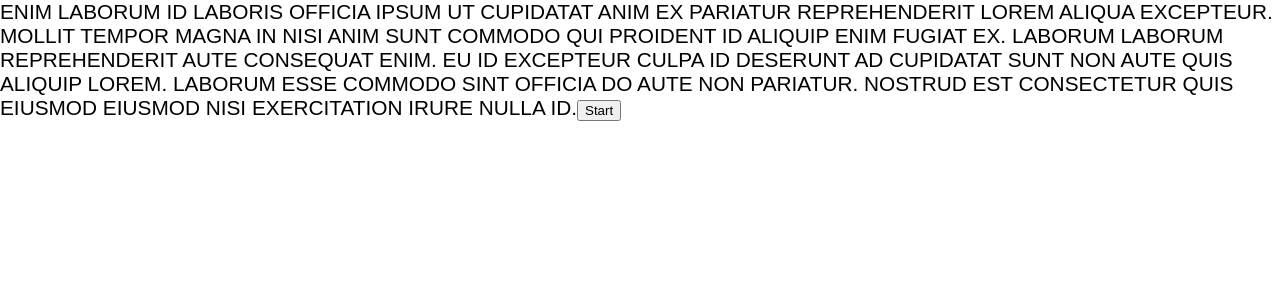
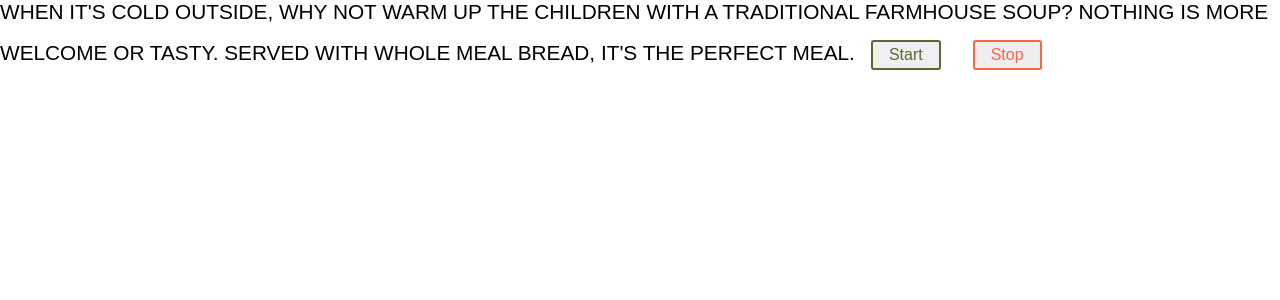
Before and after one commit to lastminute84/fsta, a React (Create React App) app: page / in a window 1280 px wide. Shown: the top 300 px of the page. Built offline with nearby package versions, Linux system fonts and the light colour scheme.

Commit message:
Added some data and UI elements

```diff
--- a/src/App.js
+++ b/src/App.js
@@ -1,11 +1,13 @@
 import React, { Component } from 'react'
-import HighlightedText from './components/HighlightedText'
+import Layout from './components/Layout'
 import './App.css'
 
 export default class App extends Component {
   state = {
     animationStarted: false
   }
+
+  componentDidMount() {}
 
   startButtonClickHandler = () => {
     console.log('start button was clicked')
@@ -14,18 +16,10 @@ export default class App extends Component {
 
   render() {
     return (
-      <>
-        <HighlightedText started={this.state.animationStarted}>
-          Enim laborum id laboris officia ipsum ut cupidatat anim ex pariatur
-          reprehenderit Lorem aliqua excepteur. Mollit tempor magna in nisi anim
-          sunt commodo qui proident id aliquip enim fugiat ex. Laborum laborum
-          reprehenderit aute consequat enim. Eu id excepteur culpa id deserunt
-          ad cupidatat sunt non aute quis aliquip Lorem. Laborum esse commodo
-          sint officia do aute non pariatur. Nostrud est consectetur quis
-          eiusmod eiusmod nisi exercitation irure nulla id.
-        </HighlightedText>
-        <button onClick={this.startButtonClickHandler}>Start</button>
-      </>
+      <Layout
+        started={this.state.animationStarted}
+        startButtonClickHandler={this.startButtonClickHandler}
+      />
     )
   }
 }
--- /dev/null
+++ b/src/components/Controls.js
@@ -0,0 +1,11 @@
+import React from 'react'
+import { PrimaryButton, DangerButton } from './buttons/Buttons'
+
+export default function Controls() {
+  return (
+    <>
+      <PrimaryButton>Start</PrimaryButton>
+      <DangerButton>Stop</DangerButton>
+    </>
+  )
+}
--- /dev/null
+++ b/src/components/Layout.js
@@ -0,0 +1,17 @@
+import React from 'react'
+import HighlightedText from './HighlightedText'
+import Controls from './Controls'
+
+export default function Layout(props) {
+  return (
+    <>
+      <HighlightedText started={props.started}>
+        When it's cold outside, why not warm up the children with a traditional
+        farmhouse soup? Nothing is more welcome or tasty. Served with whole meal
+        bread, it's the perfect meal.
+      </HighlightedText>
+      {/* <button onClick={props.startButtonClickHandler}>Start</button> */}
+      <Controls />
+    </>
+  )
+}
--- /dev/null
+++ b/src/components/buttons/Buttons.js
@@ -0,0 +1,21 @@
+import styled from 'styled-components'
+
+const Button = styled.button`
+  font-size: 1em;
+  margin: 1em;
+  padding: 0.25em 1em;
+  border: 2px solid black;
+  border-radius: 3px;
+`
+
+const PrimaryButton = styled(Button)`
+  color: darkolivegreen;
+  border-color: darkolivegreen;
+`
+
+const DangerButton = styled(Button)`
+  color: tomato;
+  border-color: tomato;
+`
+
+export { Button, PrimaryButton, DangerButton }
```
Also changed, not shown: src/context.js (added, +46 -0 lines), src/data/data.js (added, +102 -0 lines).
